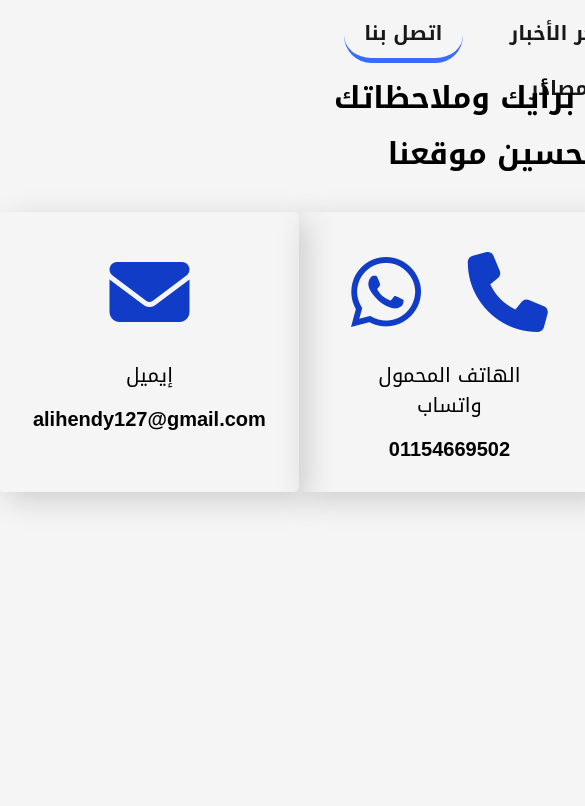
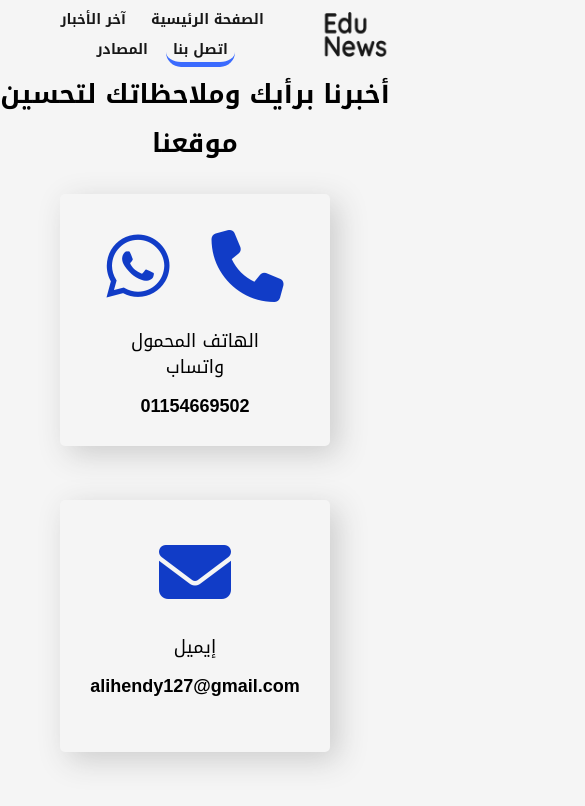
Before and after one commit to alihendy0/educationews, a plain HTML site: page files/contactus.html in a window 390 px wide. Shown: the top 806 px of the page, 585 px wide, since content can reach past the window. Drawn offline with Linux system fonts and the light colour scheme.

Commit message:
Add files via upload

```diff
--- a/files/contactus.html
+++ b/files/contactus.html
@@ -20,14 +20,18 @@
     <header>
       <a href="../index.html"><img src="../images\logo.png" alt="logo image"></a>
       <nav>
+        <div class="mediastyle1">
         <a href="../index.html" class="a">الصفحة الرئيسية</a>
         <a href="latestnews.html" class="b">آخر الأخبار</a>
+        </div>
+        <div class="mediastyle2">
         <a href="contactus.html" class="c">اتصل بنا</a>
         <a href="sources.html" class="d">المصادر</a>
+        </div>
       </nav>
       <div class="emptydiv"></div>
     </header>
-    <h1>أخبرنا برأيك وملاحظاتك لتحسين موقعنا</h1>
+    <h3>أخبرنا برأيك وملاحظاتك لتحسين موقعنا</h3>
 
 
     <section class="con">
--- a/styles/contactus_style.css
+++ b/styles/contactus_style.css
@@ -1,6 +1,12 @@
 header nav .c
 {
   border-bottom: 5px solid rgb(39, 93, 255);
+}
+nav
+{
+  display: flex;
+  flex-direction: row;
+  align-items: center;
 }
 .con
 {
@@ -8,9 +14,9 @@ header nav .c
   flex-direction: row;
   align-items: center;
   justify-content: space-between;
-  padding: 0 24%;
+  padding: 0 20%;
 }
-h1
+h3
 {
   font-size: 1.5em;
   text-align: center;
@@ -19,8 +25,8 @@ h1
 .card
 {
   display: inline-block;
-  min-width: 15em;
-  min-height: 14em;
+  width: 15em;
+  height: 14em;
   padding-top: 2em;
   text-align: center;
   border-radius: 5px;
@@ -38,7 +44,7 @@ h1
 }
 .card i
 {
-  font-size: 80px;
+  font-size: 4em;
   color: rgb(17, 60, 199);
   margin-bottom: .3em;
 }
@@ -53,3 +59,88 @@ h1
 {
   margin-left: .5em;
 }
+
+@media (max-width: 1080px)
+{
+  .con
+  {
+    flex-direction: column;
+  }
+  .card
+  {
+    margin-bottom: 3em;
+  }
+}
+
+@media (max-width: 750px)
+{
+  header nav a
+  {
+    margin-left: .5em;
+    padding: 0 .5em;
+  }
+  h3
+  {
+    font-size: 1.3em;
+  }
+}
+
+@media (max-width: 630px)
+{
+  header nav a
+  {
+    margin-left: .3em;
+    padding: 0 .5em;
+    font-size: .8em;
+  }
+  h3
+  {
+    font-size: 1.3em;
+  }
+}
+
+@media (max-width: 510px)
+{
+  nav
+  {
+    flex-direction: column;
+  }
+  header nav a
+  {
+    font-size: .7em;
+    line-height: 1.8em;
+  }
+  .mediastyle1
+  {
+    margin-top: -5px;
+  }
+  .mediastyle2
+  {
+    margin-top: -8px;
+  }
+}
+
+@media (max-width: 400px)
+{
+  .card
+  {
+    font-size: 18px;
+  }
+}
+
+@media (max-width: 320px)
+{
+  header nav a
+  {
+    margin-left: .1em;
+    font-size: .6em;
+  }
+  .card
+  {
+    font-size: 16px;
+  }
+  .card p
+  {
+    font-weight: 500;
+  }
+}
--- a/styles/homepage_style.css
+++ b/styles/homepage_style.css
@@ -70,8 +70,9 @@ header nav .a
   position: sticky;
   top: 3.5em;
 }
-.rightside h2
+.rightside h1
 {
+  font-size: 1.5em;
   margin-bottom: .5em;
 }
 .description span
@@ -92,8 +93,9 @@ header nav .a
   width: 25em;
   margin-top: -2.5em;
 }
-.leftside h1
+.leftside h2
 {
+  font-size: 1.16em;
   margin-bottom: .5em;
 }
 .topics
```
Also changed, not shown: index.html (+2 -2 lines).
